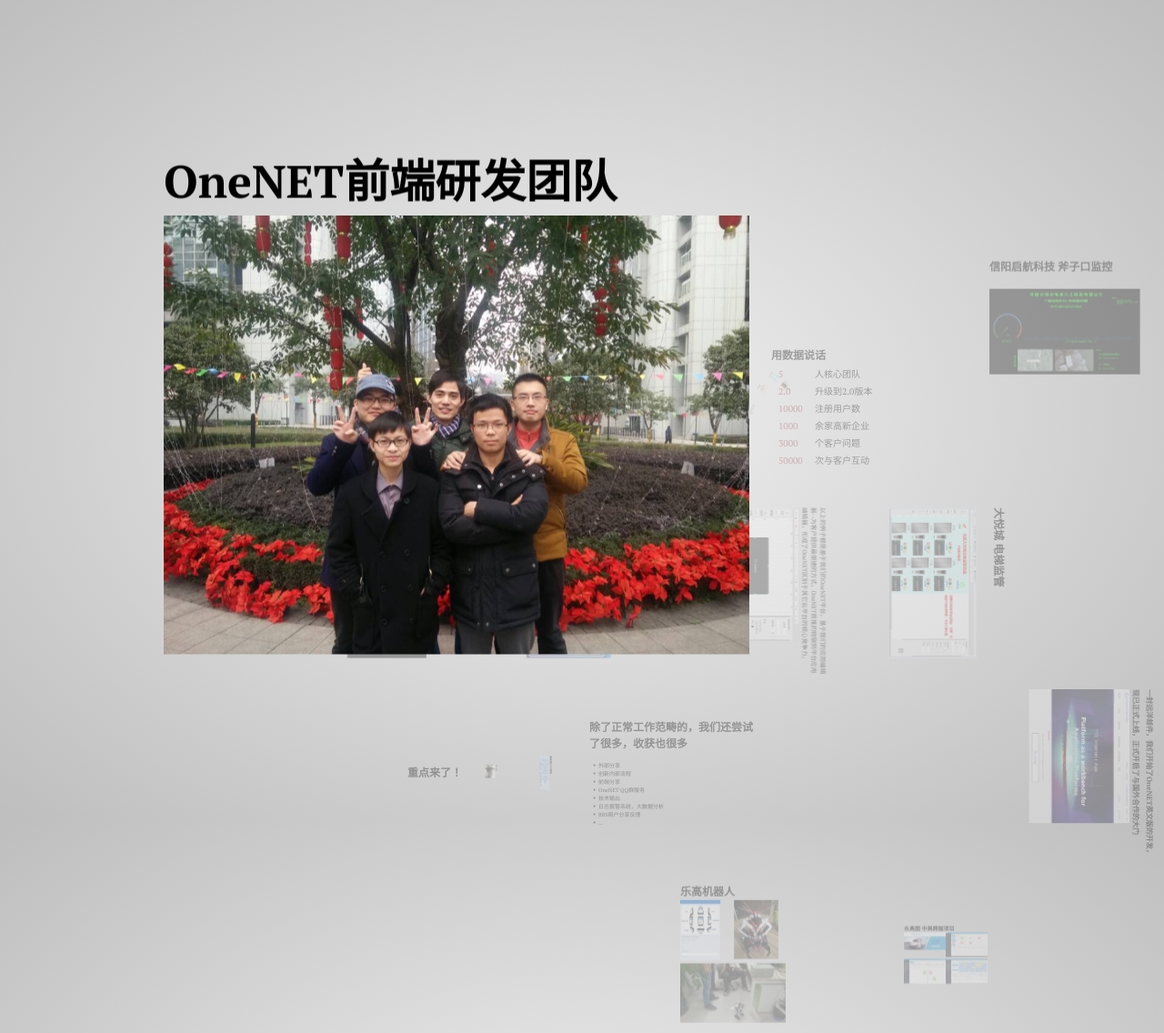
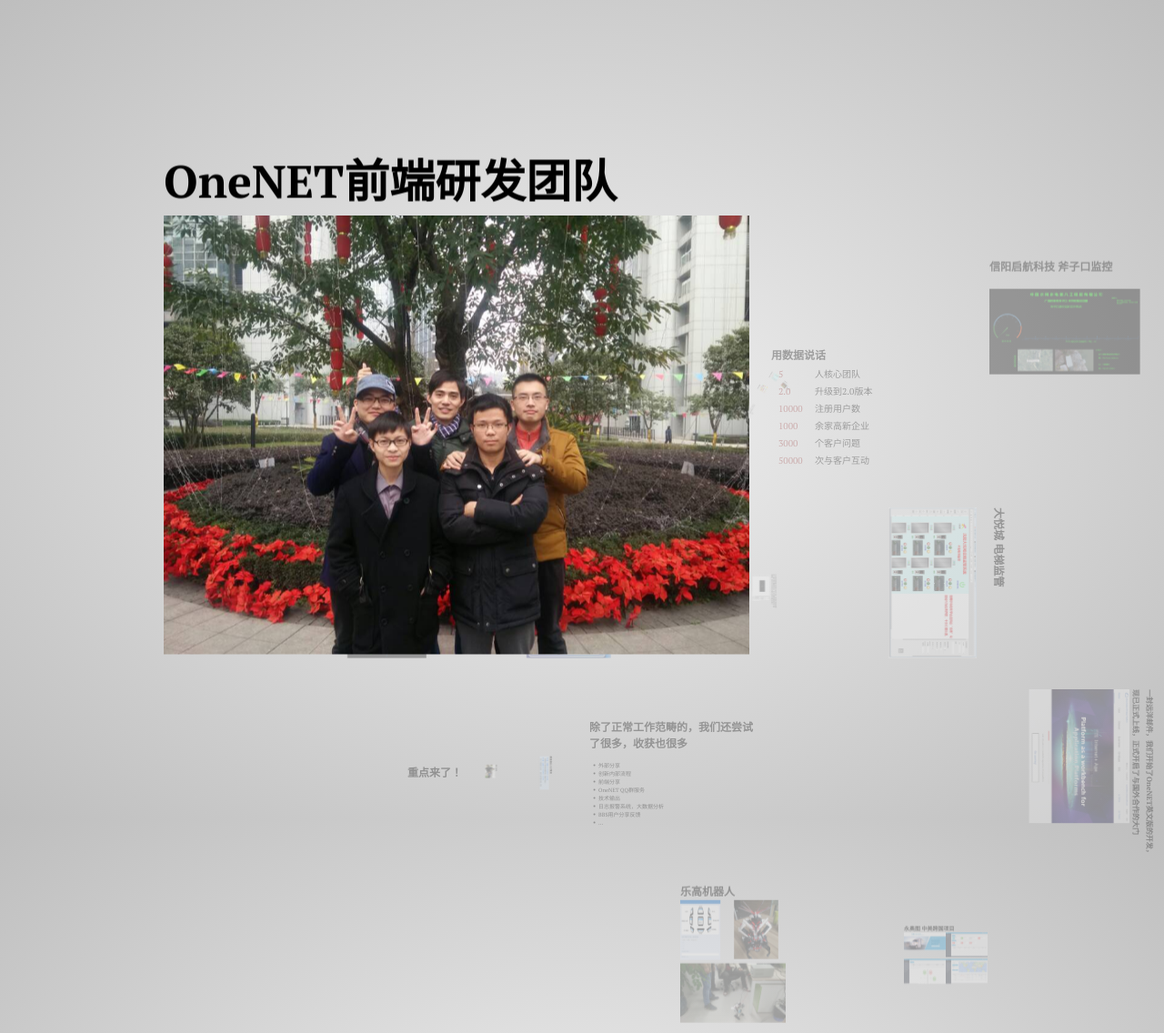
Before and after one commit to cmiot-fe/docs, a Jekyll site: the page built from _team/index.md, in a window 1280 px wide. Shown: the whole page at 91% size. Built offline with Jekyll 4.4.1, drawn with Linux system fonts in a browser that asks for light colours.

Commit message:
Update some words.

```diff
--- a/_layouts/team.html
+++ b/_layouts/team.html
@@ -97,7 +97,7 @@
         <img src="resource/img/zmkg.png" alt="" style="width: 90%;"/>
     </div>
 
-    <div id="app_editor" class="step" data-x="0" data-y="0" data-rotate="90">
+    <div id="app_editor" class="step" data-x="0" data-y="0" data-rotate="90" data-scale="0.2">
         <p style="font-size: 33px;">以上的例子都是基于我们的OneNET平台，基于我们的应用编辑器--为客户提供最便捷的方式，OneNET首推的物联网平台应用编辑器，形成了OneNET区别于其它云平台的核心竞争力。</p>
         <img src="resource/img/app_editor.png" alt="" style="width: 80%;"/>
     </div>
```
